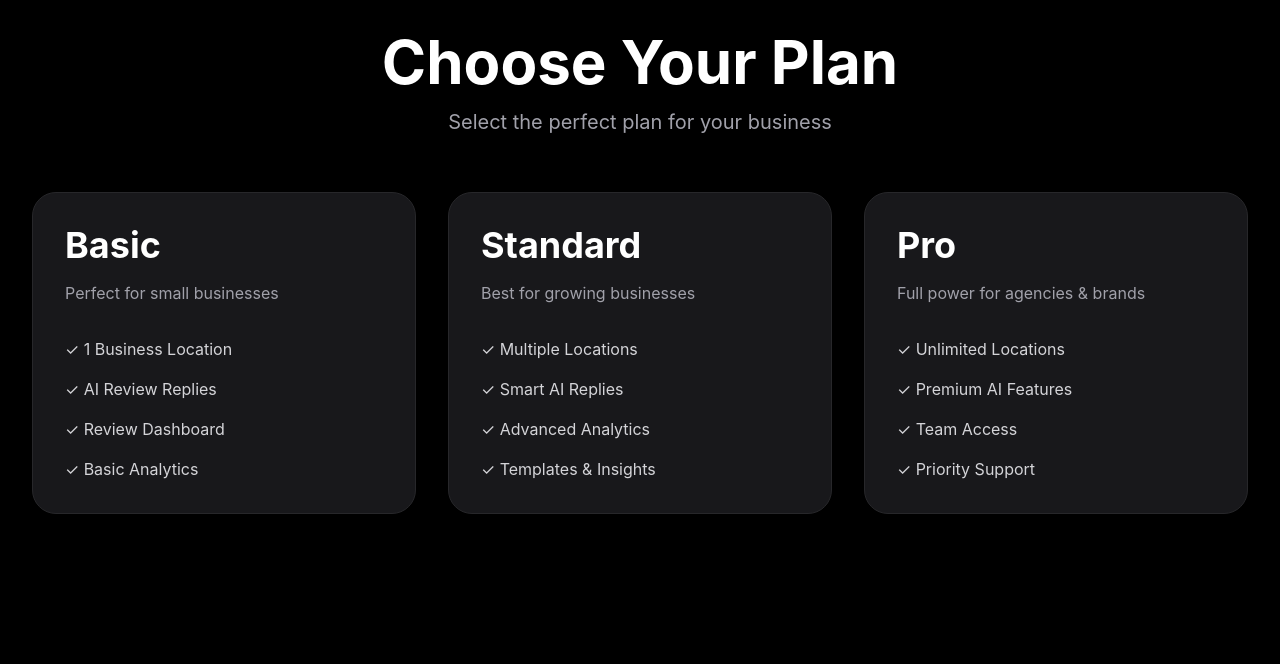
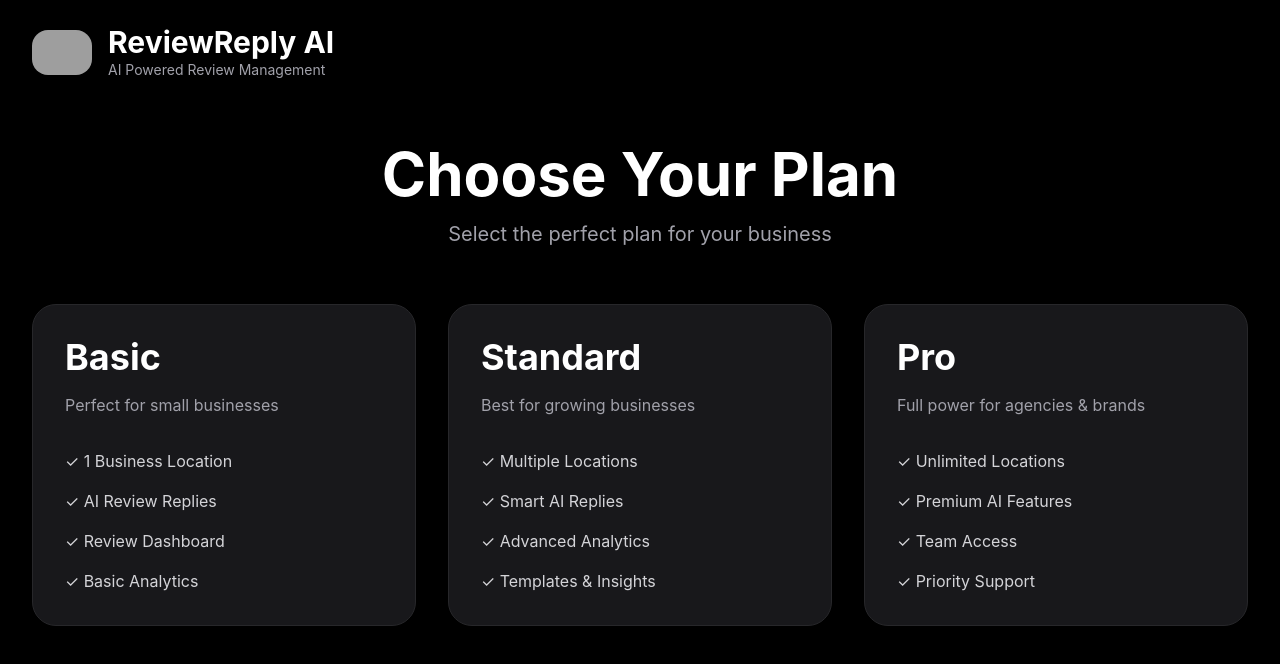
Before and after one commit to afnankhan123456/reviewreply-ai, a Next.js app: page /plans in a window 1280 px wide. Shown: the top 664 px of the page. Built offline with nearby package versions, Linux system fonts and the light colour scheme; grey boxes are pictures that could not be loaded.

Commit message:
Update page.tsx

```diff
--- a/app/plans/page.tsx
+++ b/app/plans/page.tsx
@@ -1,10 +1,43 @@
 "use client";
 
 import Link from "next/link";
+import Image from "next/image";
 
 export default function PlansPage() {
   return (
-    <div className="min-h-screen bg-black text-white p-8">
+    <div className="min-h-screen bg-black text-white px-8 py-6">
+
+      {/* TOP BAR */}
+
+      <div className="flex items-center justify-between mb-16">
+
+        <div className="flex items-center gap-4">
+
+          <Image
+            src="/reviewreply-ai-logo.png"
+            alt="ReviewReply AI"
+            width={60}
+            height={60}
+            className="rounded-2xl"
+          />
+
+          <div>
+
+            <h1 className="text-3xl font-bold">
+              ReviewReply AI
+            </h1>
+
+            <p className="text-zinc-400 text-sm">
+              AI Powered Review Management
+            </p>
+
+          </div>
+
+        </div>
+
+      </div>
+
+      {/* HEADING */}
 
       <div className="text-center mb-14">
 
@@ -17,6 +50,8 @@ export default function PlansPage() {
         </p>
 
       </div>
+
+      {/* PLANS */}
 
       <div className="grid grid-cols-1 md:grid-cols-3 gap-8 max-w-7xl mx-auto">
 
```
